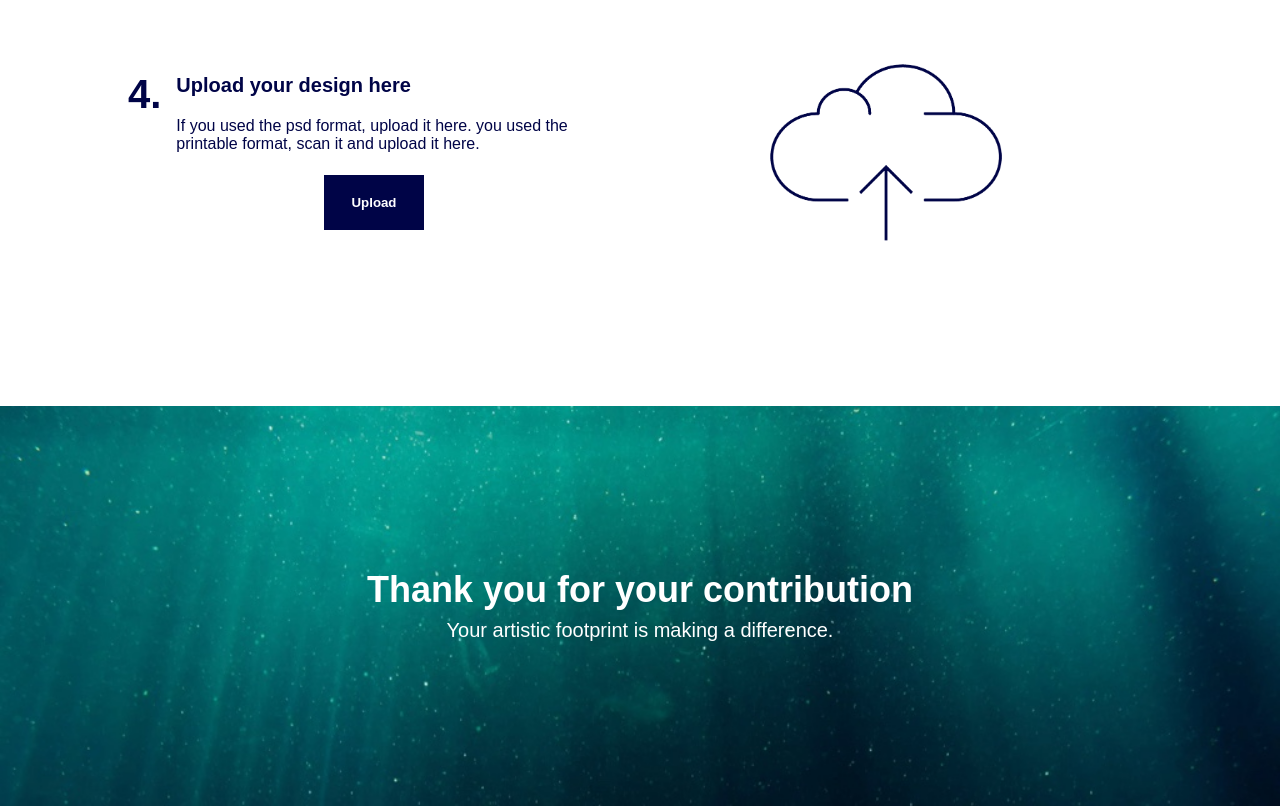
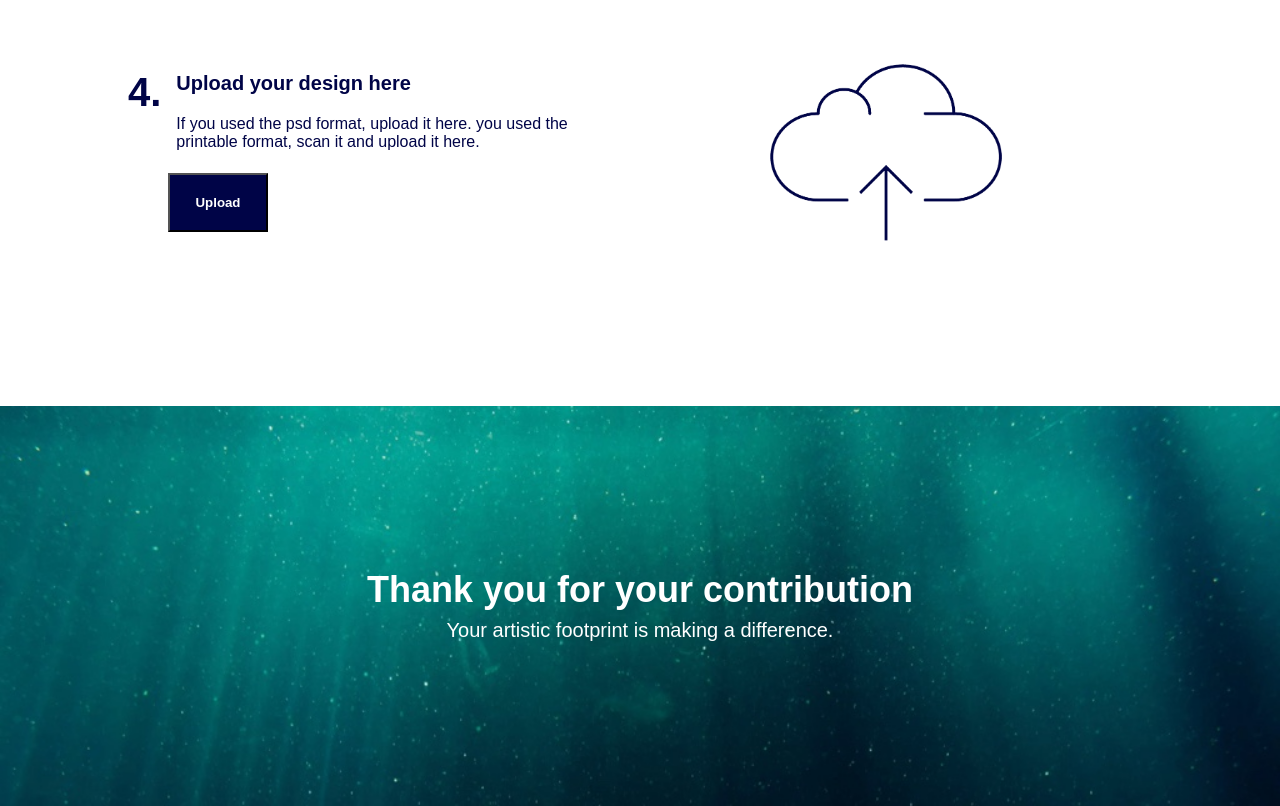
Before and after one commit to utsavoz/EstrellaCampaign, a plain HTML site: page index.html in a window 1280 px wide. Shown: the part 3048-3854 px from the top of the page. Drawn offline with nearby package versions, Linux system fonts and the light colour scheme; animation ran at ten frames a second; a script that the page names is missing.

Commit message:
Upload Button

```diff
--- a/index.html
+++ b/index.html
@@ -68,12 +68,12 @@
                     </div>
                 </div>
                 <div class="buttons-1">
-                    <a href="./assets/test.pdf" download="Estrella_Photoshop_Template">
+                    <a href="./assets/Photoshop_Estrella_Damm.psd" download="Estrella_Photoshop_Template">
                         <div class="button1">
                             <h5 class="button-download">Photoshop format</h5>
                         </div>
                     </a>
-                    <a href="./assets/test.pdf" download="Estrella_Printable_Template">
+                    <a href="./assets/Paper_Estrella_Damm.pdf" download="Estrella_Printable_Template">
                         <div class="button2">
                             <h5 class="button-download">Printable format</h5>
                         </div>
@@ -130,13 +130,15 @@
 
                 </div>
 
-                <div class="buttons-2">
+                <!-- <div class="buttons-2">
                     <a href="#">
                         <div class="button3">
                             <h5 class="button-download">Upload</h5>
                         </div>
                     </a>
-                </div>
+                </div> -->
+                <input class="button-download" id='fileid' type='file' hidden/>
+                <input class= 'button3'id='buttonid' type='button' value='Upload' />
 
             </div>
             <div class="box-image4"></div>
--- a/script.js
+++ b/script.js
@@ -1,6 +1,10 @@
 console.clear();
 
+document.getElementById('buttonid').addEventListener('click', openDialog);
 
+function openDialog() {
+  document.getElementById('fileid').click();
+}
 /* Start Here ---- This Part is for Ocean current */
 
 // Init Context
--- a/style.css
+++ b/style.css
@@ -243,10 +243,21 @@ a {
 }
 
 .button3 {
+    padding: 20px;
+    font-size: 0.83em;
+    font-weight: bold;
+    margin-block-start: 1.67em;
+    margin-block-end: 1.67em;
+    margin-inline-start: 0px;
+    margin-inline-end: 0px;
+    margin-left: 40px;
     width: 100px;
     background-color: #000447;
     color: white;
     text-align: center;
+    display: flex;
+    align-items: center;
+    justify-content: center;
 }
 
 .button-download {
```
Also changed, not shown: 4 other files.
